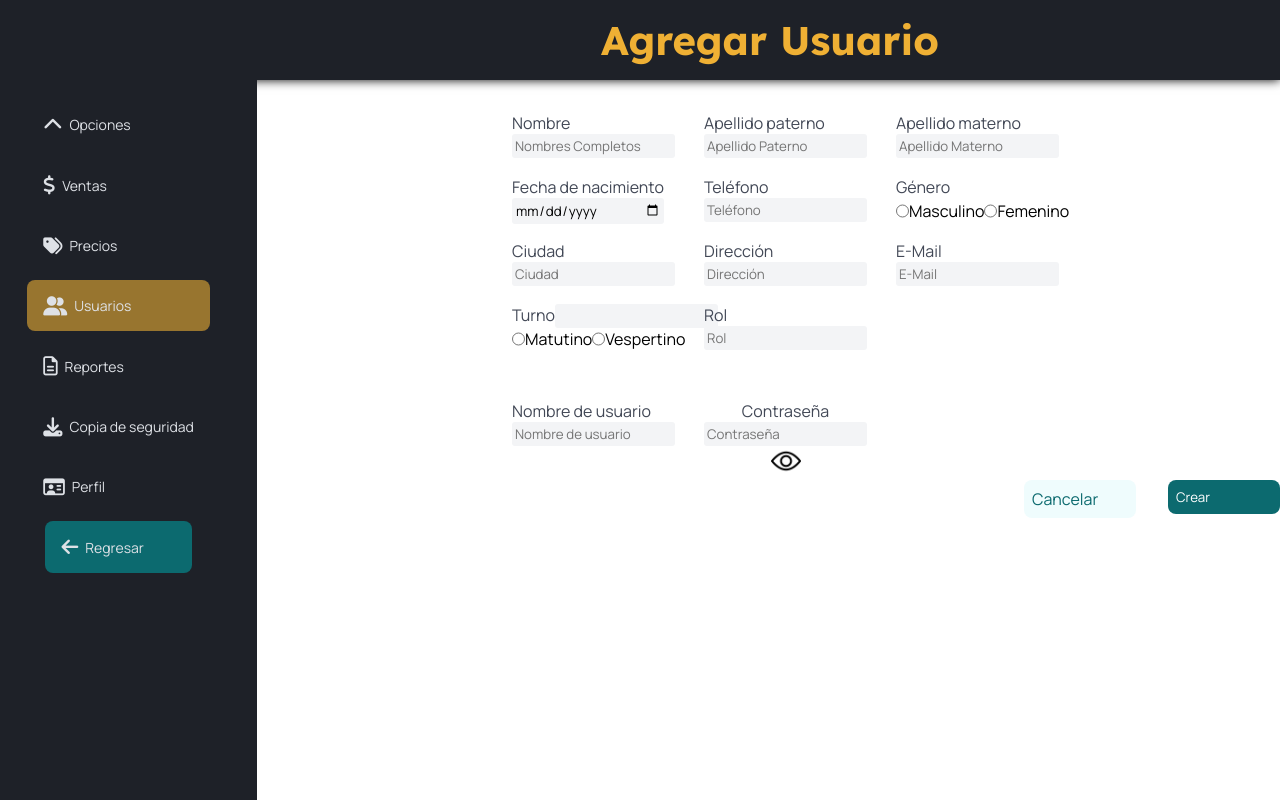
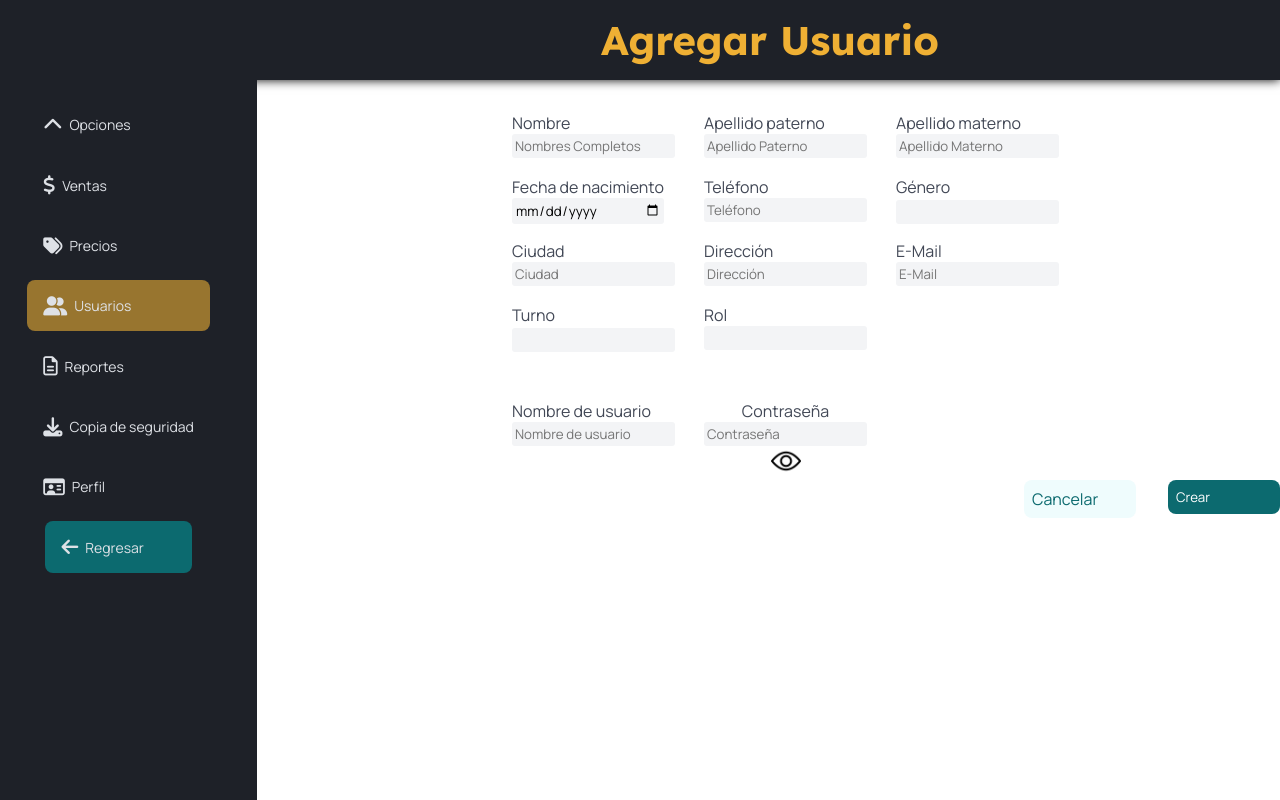
Before and after one commit to Murderd0ll/Wall-Ve-, a PHP site: page /Admin_AgregarUsuario.php in a window 1280 px wide; the page is wider, and only the part inside the window is pictured. Run offline with PHP 8.4, Linux system fonts and the light colour scheme; a user stored in the database is signed in.

Commit message:
**Admin-agregar --- Se cambiaron los radiobutton a list. ****Falta cambiarlos en la pantalla de empleado y editar.

```diff
--- a/Wall-VE-main/Admin_AgregarUsuario.php
+++ b/Wall-VE-main/Admin_AgregarUsuario.php
@@ -163,7 +163,7 @@ if(empty($_SESSION['user'])){
     ?>
     <div class="TAgregar">
 
-        <form action="<?=$_SERVER['PHP_SELF']?>" method="post">
+        <form action="<?=$_SERVER['PHP_SELF']?>" autocomplete="off" method="post">
 
             <div class="DNombre">
                 <label>Nombre </label>
@@ -194,9 +194,11 @@ if(empty($_SESSION['user'])){
                 <label>Género </label>
             </div>
             <div class="DGeneroInputs">
-                <input type="radio" name="generoEmp" value="Masculino">Masculino
-
-                <input type="radio" name="generoEmp" value="Femenino">Femenino
+                <input list="generoEmp" name="generoEmp">
+                <datalist id="generoEmp" name="generoEmp">
+                    <option value="Masculino">
+                    <option value="Femenino">
+                </datalist>
             </div>
 
 
@@ -220,22 +222,22 @@ if(empty($_SESSION['user'])){
 
             <div class="DTurno">
                 <label>Turno </label>
-                <input list="turnos">
-
-                <datalist id="turnos">
+            </div>
+            <div class="DTurnoInputs">
+                <input list="turnoEmp" name="turnoEmp">
+                <datalist id="turnoEmp" name="turnoEmp">
                     <option value="Matutino">
                     <option value="Vespertino">
                 </datalist>
             </div>
 
-            <div class="DTurnoInputs">
-                <input type="radio" name="turnoEmp" value="Matutino  ">Matutino
-                <input type="radio" name="turnoEmp" value="Vespertino">Vespertino
-            </div>
-
             <div class="DRol">
                 <label>Rol </label>
-                <input type="text" name="rolEmp" placeholder="Rol"><br>
+                <input list="rolEmp" name="rolEmp">
+                <datalist id="rolEmp" name="rolEmp">
+                    <option value="Administrador">
+                    <option value="Usuario">
+                </datalist>
             </div>
 
 
```
